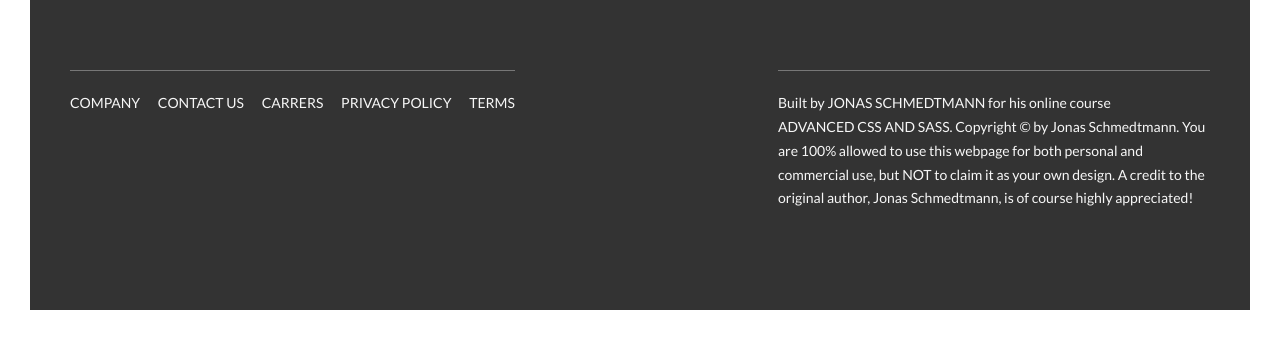
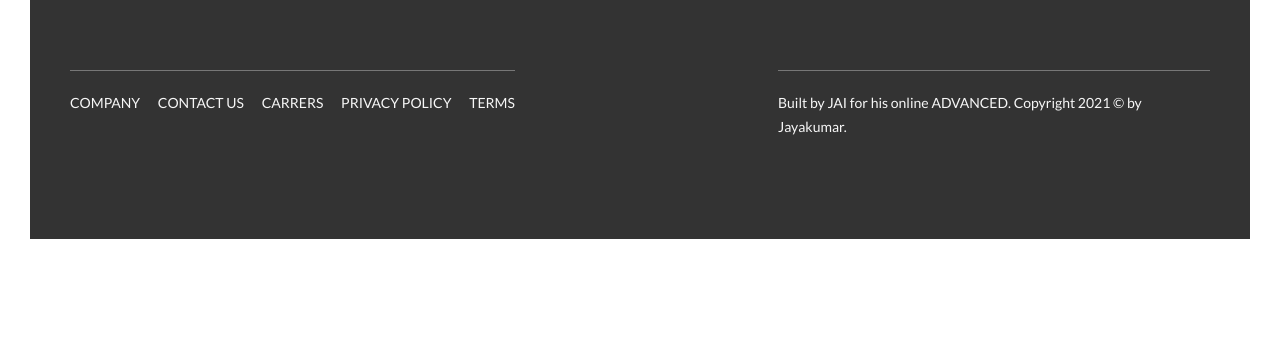
Before and after one commit to ljayakumar05/Nature, a plain HTML site: page index.html in a window 1280 px wide. Shown: the part 5815-6155 px from the top of the page. After the commit the page ends 6084 px from the top, so only its background shows below. Drawn offline with Linux system fonts and the light colour scheme.

Commit message:
footer-change

```diff
--- a/index.html
+++ b/index.html
@@ -390,10 +390,8 @@
                 </div>
                 <div class="col-1-of-2">
                     <p class="footer__copyright">
-                        Built by <a href="#" class="footer__link">Jonas Schmedtmann</a> for his online course <a href="#" class="footer__link">Advanced CSS and Sass</a>.
-                        Copyright &copy; by Jonas Schmedtmann. You are 100% allowed to use this webpage for both personal
-                        and commercial use, but NOT to claim it as your own design. A credit to the original author, Jonas
-                        Schmedtmann, is of course highly appreciated!
+                        Built by <a href="#" class="footer__link">JAI</a> for his online <a href="#" class="footer__link">Advanced</a>.
+                        Copyright 2021 &copy; by Jayakumar.
                     </p>
                 </div>
             </div>
```
